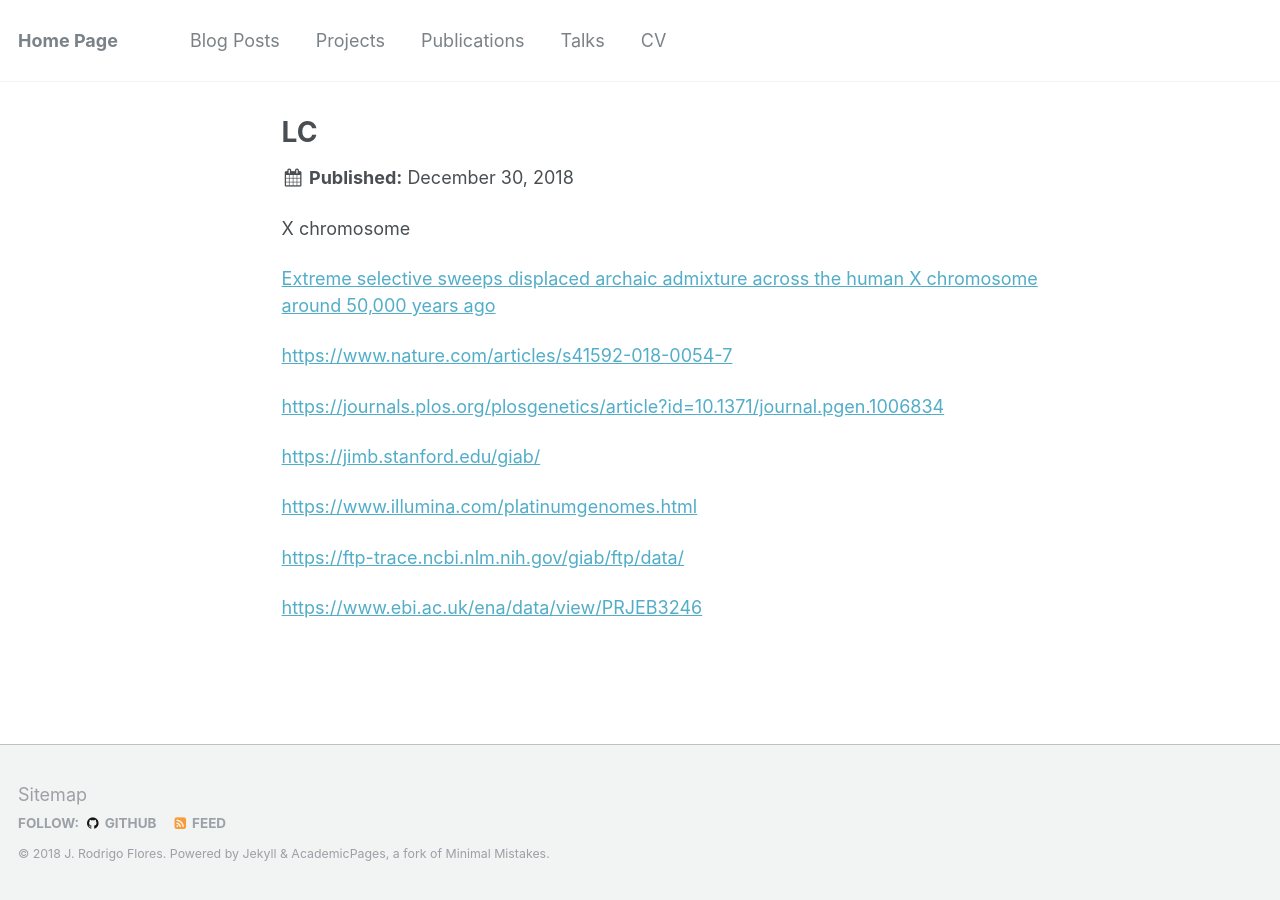
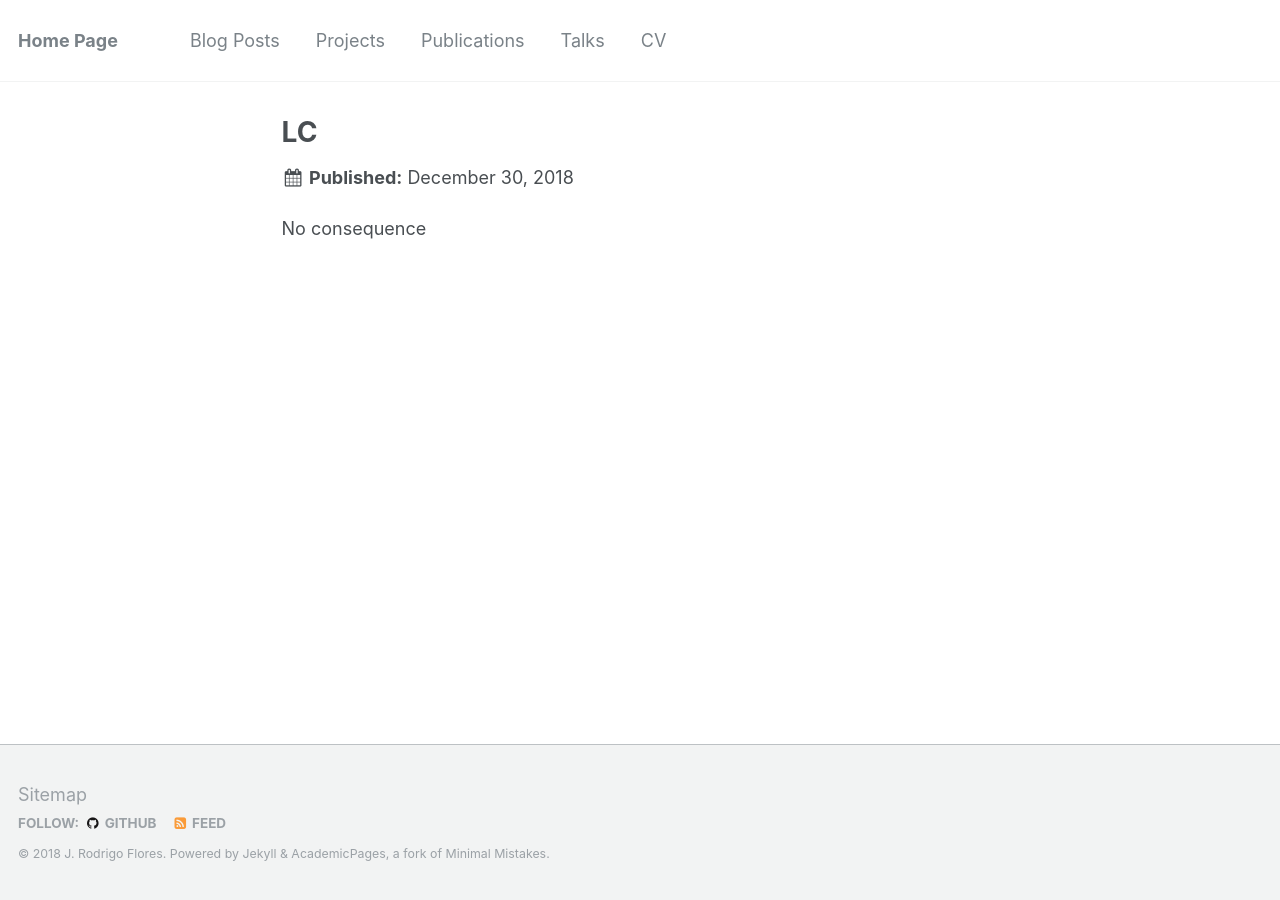
Before and after one commit to JRodrigoF/JRodrigoFlores.github.io, a Jekyll site: the page built from _lc/lc.md, in a window 1280 px wide. Built offline with Jekyll 4.4.1, drawn with Linux system fonts in a browser that asks for light colours.

Commit message:
Update lc.md

```diff
--- a/_lc/lc.md
+++ b/_lc/lc.md
@@ -4,18 +4,4 @@ excerpt: " "
 collection: lc
 ---
 
-X chromosome
-
-[Extreme selective sweeps displaced archaic admixture across the human X chromosome around 50,000 years ago](https://www.biorxiv.org/content/biorxiv/early/2018/12/23/503995.full.pdf)
-
-[https://www.nature.com/articles/s41592-018-0054-7](https://www.nature.com/articles/s41592-018-0054-7)
-
-[https://journals.plos.org/plosgenetics/article?id=10.1371/journal.pgen.1006834](https://journals.plos.org/plosgenetics/article?id=10.1371/journal.pgen.1006834)
-
-[https://jimb.stanford.edu/giab/](https://jimb.stanford.edu/giab/)
-
-[https://www.illumina.com/platinumgenomes.html](https://www.illumina.com/platinumgenomes.html)
-
-[https://ftp-trace.ncbi.nlm.nih.gov/giab/ftp/data/](https://ftp-trace.ncbi.nlm.nih.gov/giab/ftp/data/)
-
-[https://www.ebi.ac.uk/ena/data/view/PRJEB3246](https://www.ebi.ac.uk/ena/data/view/PRJEB3246)
+No consequence
```
